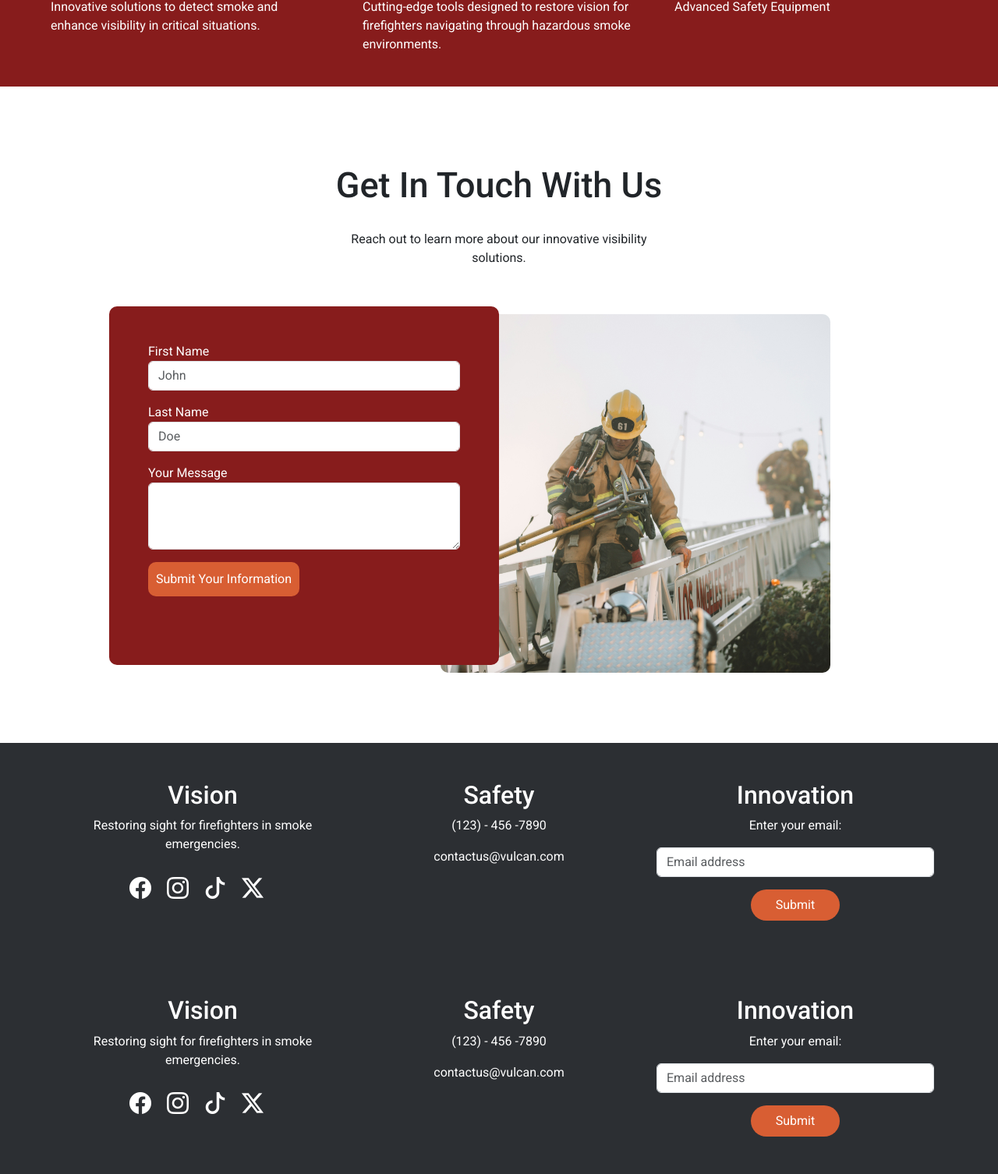
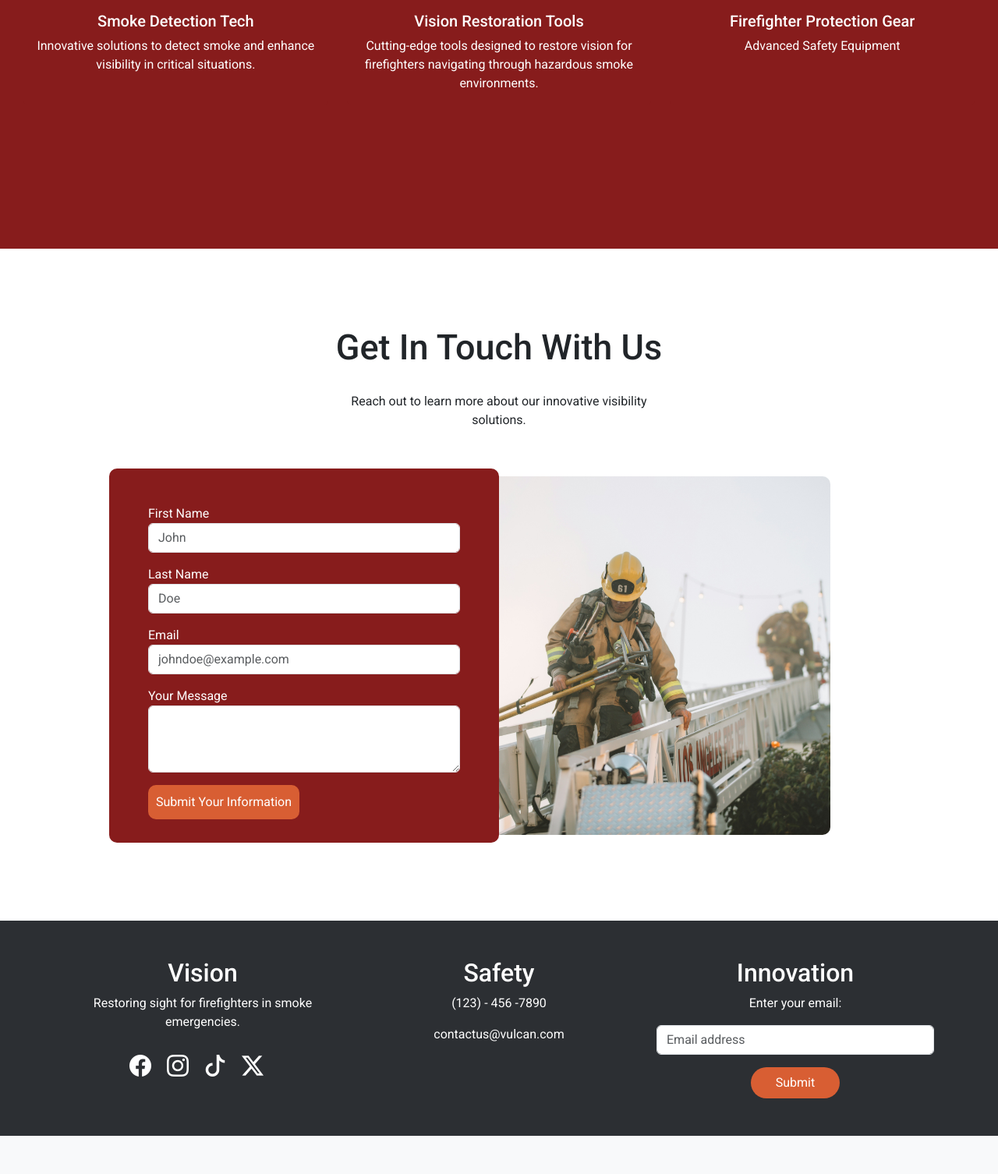
Before and after one commit to ccannon062/VulcanWeb, a Flask app: page / in a window 1280 px wide. Shown: the part 2301-3807 px from the top of the page at 78% size. After the commit the page ends 3758 px from the top, so only its background shows below. Run offline with Flask 3, Linux system fonts and the light colour scheme.

Commit message:
Finished index.html

```diff
--- a/templates/index.html
+++ b/templates/index.html
@@ -14,7 +14,7 @@
         <p class="text-white text-center pt-4 pb-4 subhead">Innovative technology enhancing visibility in smoke-filled <br>
             environments for firefighters.</p>
         <div class="d-flex justify-content-center pt-1 mb-5">
-            <button type="button" class="hero-btn">Learn More</button>
+            <a href="/products" class="hero-btn text-decoration-none text-center border border-3 border-white">Learn More</a>
         </div>
         <div class="d-flex flex-column flex-md-row justify-content-center pt-5 mb-5 custom-hero-gap hero-boxes align-items-center">
             <div class="text-white text-center">
@@ -36,7 +36,7 @@
             <h2 class="cta-head">Vision For <br> Firefighters</h2>
             <p class="cta-description">Revolutionizing visibility technology to empower <br> firefighters in smoke-filled environments
                 and <br> enhance their safety on the front lines.</p>
-            <button type="button" class="cta-button">Learn</button>
+            <a href="/products" class="cta-button text-decoration-none d-inline-block text-center border border-1 border-dark">Learn</a>
         </div>
         <div class="img-div">
             <img src="../static/images/rescuePortrait.jpg" class="img-fluid img-1" alt="A female firefighter rigged with ropes and rescue equipment.">
@@ -47,76 +47,69 @@
     </div>
     <div class="container-fluid feature-color feature-padding">
         <h2 class="text-center feature-heading">Enhanced Firefighter Vision</h2>
-        <p class="text-center">Revolutionizing visibility technology for firefighters to combat smoke <br> and save lives effectively.</p>
-        <div class="d-flex flex-column flex-md-row justify-content-center align-items-center custom-feat-gap">
-            <div class="feat-img-div">
-                <img class="feat-img" src="../static/images/featImg1.jpg" alt="Firefighter looking at a burning structure.">
-                <p class="subhead">Smoke Detection Tech</p>
-                <p>Innovative solutions to detect smoke and enhance visibility in critical situations.</p>
+        <p class="text-center px-3">Revolutionizing visibility technology for firefighters to combat smoke <br class="d-none d-md-block"> and save lives effectively.</p>
+        <div class="row justify-content-center gx-4 gy-5 mt-2">
+            <div class="col-12 col-md-6 col-lg-4 mb-4">
+                <div class="card h-100 border-0 feature-color">
+                    <div class="feat-img-div mx-auto mb-3">
+                        <img class="feat-img img-fluid" src="../static/images/featImg1.jpg" alt="Firefighter looking at a burning structure.">
                     </div>
-            <div class="feat-img-div">
-                <img class="feat-img" src="../static/images/featImg2.jpg" alt="Firefighters standing around.">
-                <p class="subhead">Vision Restoration Tools</p>
-                <p>Cutting-edge tools designed to restore vision for firefighters navigating through hazardous smoke environments.</p>
+                    <div class="card-body p-0 text-center">
+                        <h5 class="subhead">Smoke Detection Tech</h5>
+                        <p class="px-3">Innovative solutions to detect smoke and enhance visibility in critical situations.</p>
                     </div>
-            <div class="feat-img-div">
-                <img class="feat-img" src="../static/images/featImg3.jpg" alt="Firefighters walking towards scene.">
-                <p class="subhead">Firefighter Protection Gear</p>
-                <p>Advanced Safety Equipment</p>
+                </div>
+            </div>
+            <div class="col-12 col-md-6 col-lg-4 mb-4">
+                <div class="card h-100 border-0 feature-color">
+                    <div class="feat-img-div mx-auto mb-3">
+                        <img class="feat-img img-fluid" src="../static/images/featImg2.jpg" alt="Firefighters standing around.">
+                    </div>
+                    <div class="card-body p-0 text-center">
+                        <h5 class="subhead">Vision Restoration Tools</h5>
+                        <p class="px-3">Cutting-edge tools designed to restore vision for firefighters navigating through hazardous smoke environments.</p>
+                    </div>
+                </div>
+            </div>
+            <div class="col-12 col-md-6 col-lg-4 mb-4">
+                <div class="card h-100 border-0 feature-color">
+                    <div class="feat-img-div mx-auto mb-3">
+                        <img class="feat-img img-fluid" src="../static/images/featImg3.jpg" alt="Firefighters walking towards scene.">
+                    </div>
+                    <div class="card-body p-0 text-center">
+                        <h5 class="subhead">Firefighter Protection Gear</h5>
+                        <p class="px-3">Advanced Safety Equipment</p>
+                    </div>
+                </div>
             </div>
         </div>
     </div>
     <div class="container-fluid form-padding">
         <h2 class="text-center form-header">Get In Touch With Us</h2>
         <p class="text-center">Reach out to learn more about our innovative visibility <br> solutions.</p>
-            <div class="d-flex justify-content-center form-div">
+        <div class="d-flex flex-column flex-lg-row justify-content-center form-div">
             <form class="form-size">
                 <div class="form-group mt-3">
                     <label for="FirstNameInput">First Name</label>
-                        <input type="text" class="form-control" id="FirstNameInput" placeholder="John">
+                    <input type="text" class="form-control" id="FirstNameInput" name="first_name" placeholder="John" required>
                 </div>
                 <div class="form-group mt-3">
                     <label for="LastNameInput">Last Name</label>
-                        <input type="text" class="form-control" id="LastNameInput" placeholder="Doe">
+                    <input type="text" class="form-control" id="LastNameInput" name="last_name" placeholder="Doe" required>
+                </div>
+                <div class="form-group mt-3">
+                    <label for="EmailInput">Email</label>
+                    <input type="email" class="form-control" id="EmailInput" name="email" placeholder="johndoe@example.com" required>
                 </div>
                 <div class="form-group mt-3">
                     <label for="textArea1">Your Message</label>
-                        <textarea class="form-control" id="textArea1" rows="3"></textarea>
+                    <textarea class="form-control" id="textArea1" name="message" rows="3" required></textarea>
                 </div>
                 <button type="submit" class="form-btn mt-3">Submit Your Information</button>
             </form>
-                <div class="form-img-div">
+            <div class="form-img-div d-none d-lg-block">
                 <img src="../static/images/form-img.jpg" class="form-img" alt="Firefighter on ladder.">
             </div>
         </div>
     </div>
-    <footer class="footer">
-        <div class="container">
-            <div class="row">
-                <div class="col-md-4 mb-4 mb-md-0">
-                    <h2>Vision</h2>
-                    <p>Restoring sight for firefighters in smoke emergencies.</p>
-                    <div class="social-icons mt-4">
-                        <a href="#"><i class="bi bi-facebook"></i></a>
-                        <a href="#"><i class="bi bi-instagram"></i></a>
-                        <a href="#"><i class="bi bi-tiktok"></i></a>
-                        <a href="#"><i class="bi bi-twitter-x"></i></a>
-                    </div>
-                </div>
-                <div class="col-md-4 mb-4 mb-md-0">
-                    <h2>Safety</h2>
-                    <p>(123) - 456 -7890</p>
-                    <a href="mailto:contactus@vulcan.com" class="footer-email">contactus@vulcan.com</a>
-                </div>
-                <div class="col-md-4">
-                    <h2>Innovation</h2>
-                    <p>Enter your email:</p>
-                    <div class="input-group mb-3">
-                        <input type="email" class="form-control" placeholder="Email address">
-                    </div>
-                    <button class="submit-btn">Submit</button>
-                </div>
-            </div>
-        </div>
-    </footer>
 {% endblock %}
```
Lines whose indentation alone changed are shown as unchanged.
